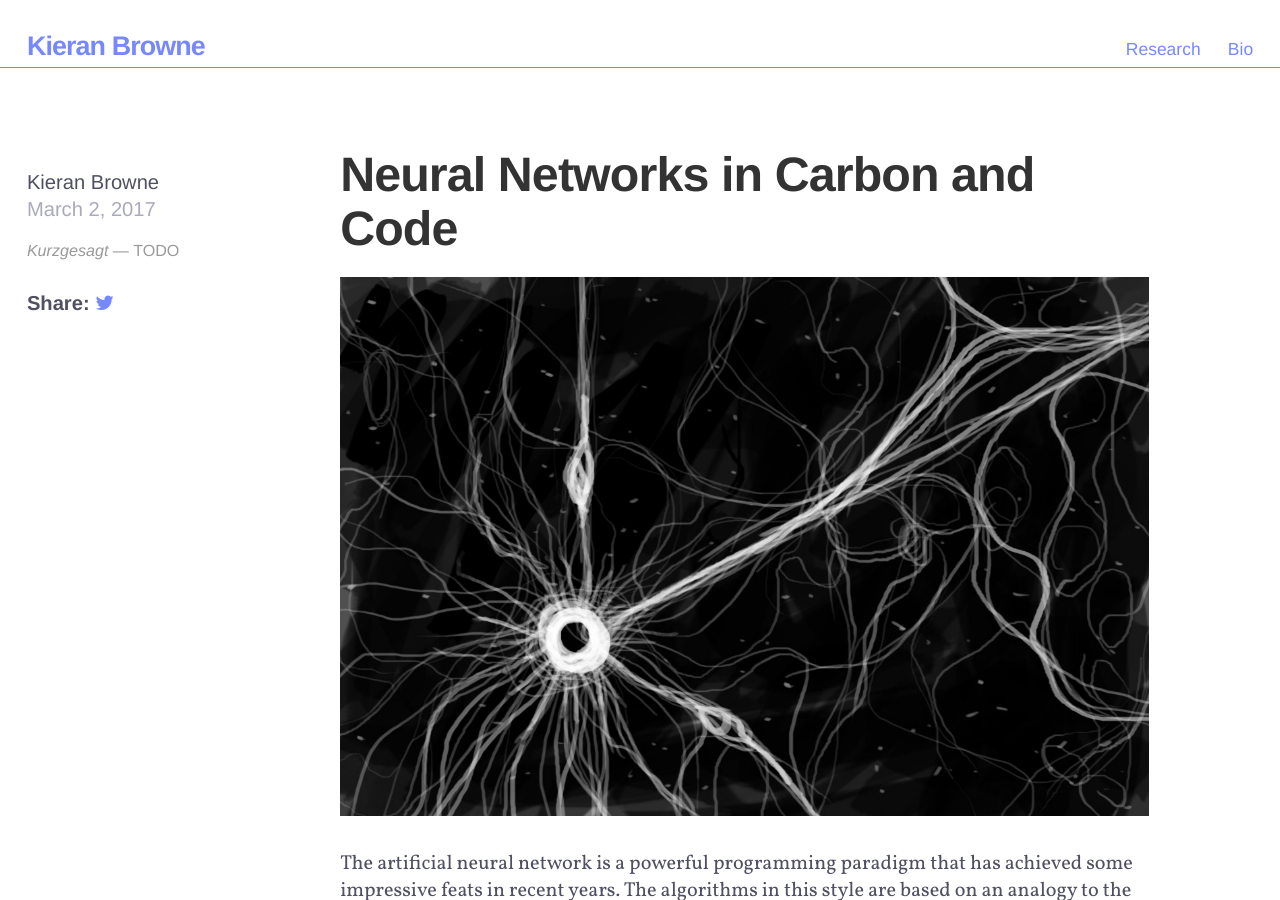
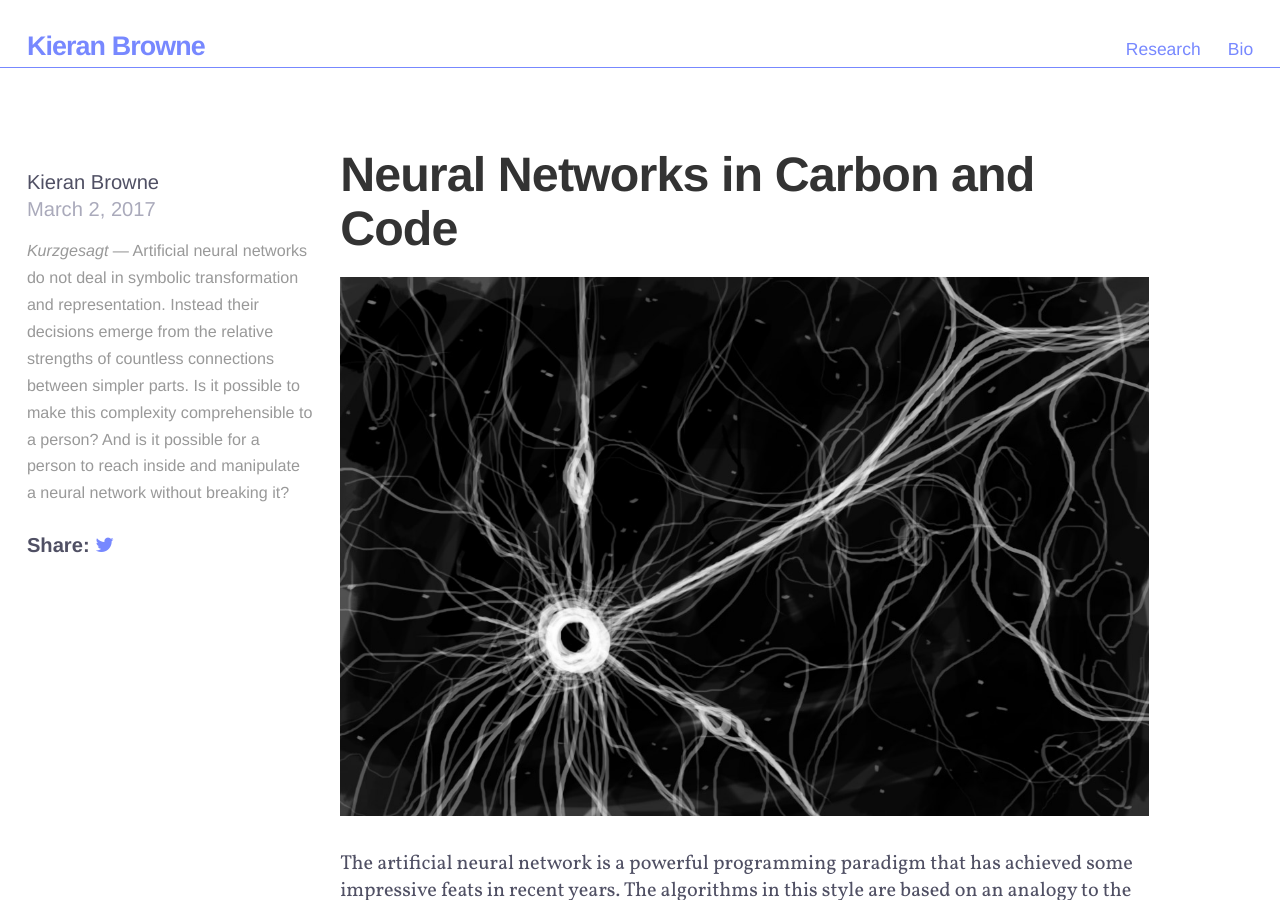
Before and after one commit to kieranbrowne/kieranbrowne.github.io, a Jekyll site: the page built from _posts/2017-03-02-neural-networks-carbon-and-code.md, in a window 1280 px wide and 900 px high. Built offline with Jekyll 4.4.1, drawn with Linux system fonts in a browser that asks for light colours.

Commit message:
added excerpt and kurzgesagt

```diff
--- a/_posts/2017-03-02-neural-networks-carbon-and-code.md
+++ b/_posts/2017-03-02-neural-networks-carbon-and-code.md
@@ -1,7 +1,8 @@
 ---
 title: Neural Networks in Carbon and Code
 layout: post
-kurzgesagt: TODO
+kurzgesagt: Artificial neural networks do not deal in symbolic transformation and representation. Instead their decisions emerge from the relative strengths of countless connections between simpler parts. Is it possible to make this complexity comprehensible to a person? And is it possible for a person to reach inside and manipulate a neural network without breaking it?
+excerpt: The artificial neural network is a powerful programming paradigm that has achieved some impressive feats in recent years.
 ---
 
 ![Artificial neuron diagram](/images/neurons.jpg)
```
